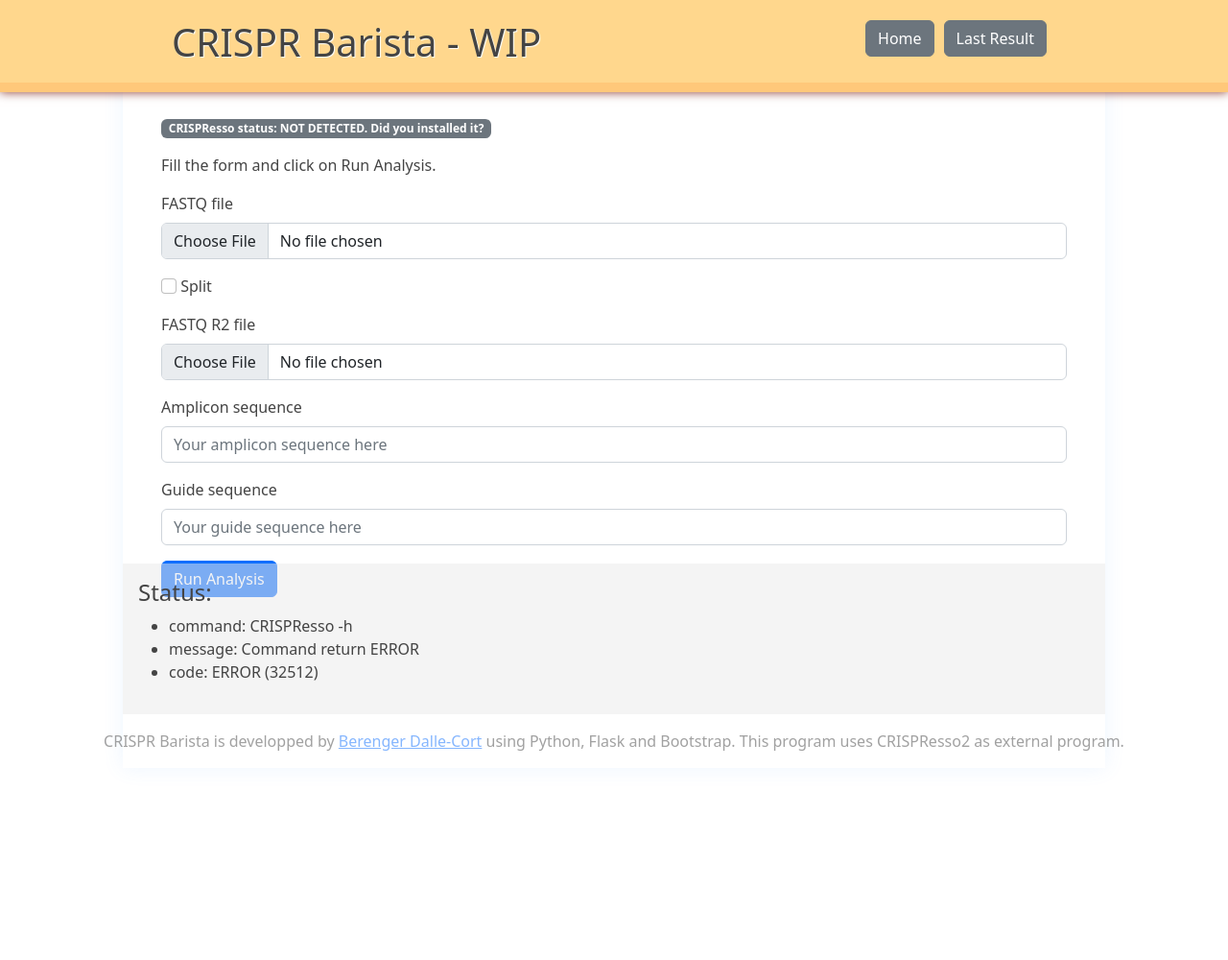
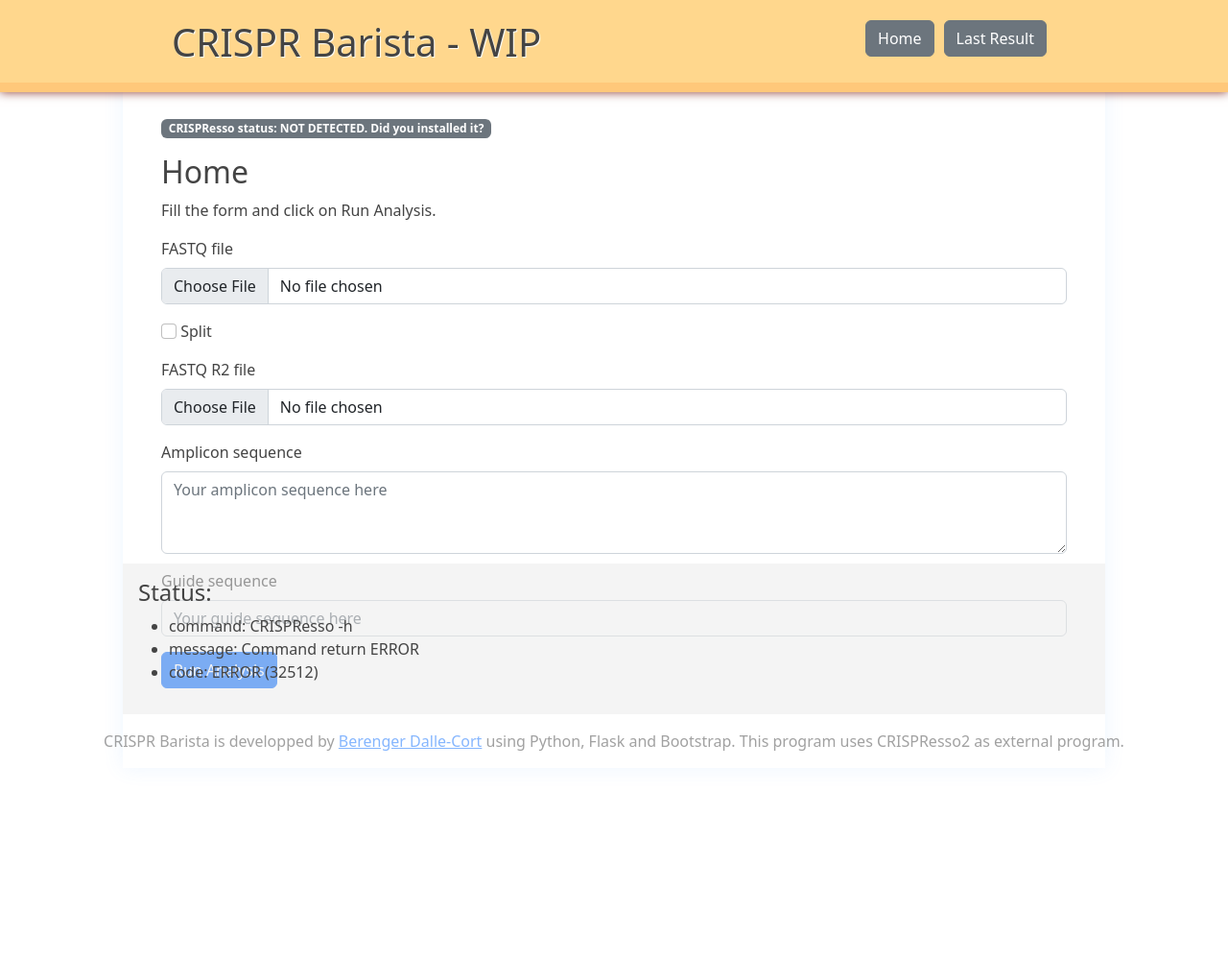
Before and after one commit to berdal84/crispr-barista, a Flask app: page / in a window 1280 px wide. Shown: the whole page at 96% size. Run offline with Flask 2, Linux system fonts and the light colour scheme; parts of the project's set-up code (start-up, migrations or seed data) failed here and were passed over.

Commit message:
add titles

```diff
--- a/app.py
+++ b/app.py
@@ -40,11 +40,17 @@
 FASTQ_R2_PATH  = "./uploads/fastq_r2.fastq"
 N_PROCESSES    = 'max'
 
+def error( msg: str = 'Error', payload: object = {}):
+    return json.jsonify( Response( ERROR, msg, payload ) )
+
+def success( msg: str = 'Success', payload: object = {}):
+    return json.jsonify( Response( SUCCESS, msg, payload ) )
+
 @app.route("/")
 def getIndex(message=""):
     if message:
         status.msg = message
-    return render_template("index.html", status=status)
+    return render_template("index.html", header_text="Home", status=status)
 
 @app.route("/status")
 def getStatus():
@@ -52,13 +58,7 @@
 
 @app.route("/output/")
 def getOutput():
-    return render_template("iframe.html", iframe_src=f"/static/output/CRISPResso_on_output.html")
-
-def error( msg: str = 'Error', payload: object = {}):
-    return json.jsonify( Response( ERROR, msg, payload ) )
-
-def success( msg: str = 'Success', payload: object = {}):
-    return json.jsonify( Response( SUCCESS, msg, payload ) )
+    return render_template("iframe.html", header_text="Last result", iframe_src=f"/static/output/CRISPResso_on_output.html")
 
 @app.route("/run", methods =["GET", "POST"])
 def run():
--- a/templates/base.html
+++ b/templates/base.html
@@ -24,6 +24,7 @@
 
         <main class="container w-80">
             <p class="badge bg-secondary">CRISPResso status: <span id="crispresso-check-status"></span></p>
+            <h2>{{ header_text }}</h2>
             {% block content %}
             {% endblock %}
         </main>
--- a/templates/index.html
+++ b/templates/index.html
@@ -23,7 +23,7 @@
 
     <div class="mb-3">
         <label class="form-label">Amplicon sequence</label>
-        <input type="textarea" class="form-control" name="amplicon_seq" placeholder="Your amplicon sequence here" rows="3"></textarea>
+        <textarea class="form-control" name="amplicon_seq" placeholder="Your amplicon sequence here" rows="3" autocomplete="on"></textarea>
     </div>
 
     <div class="mb-3">
```
